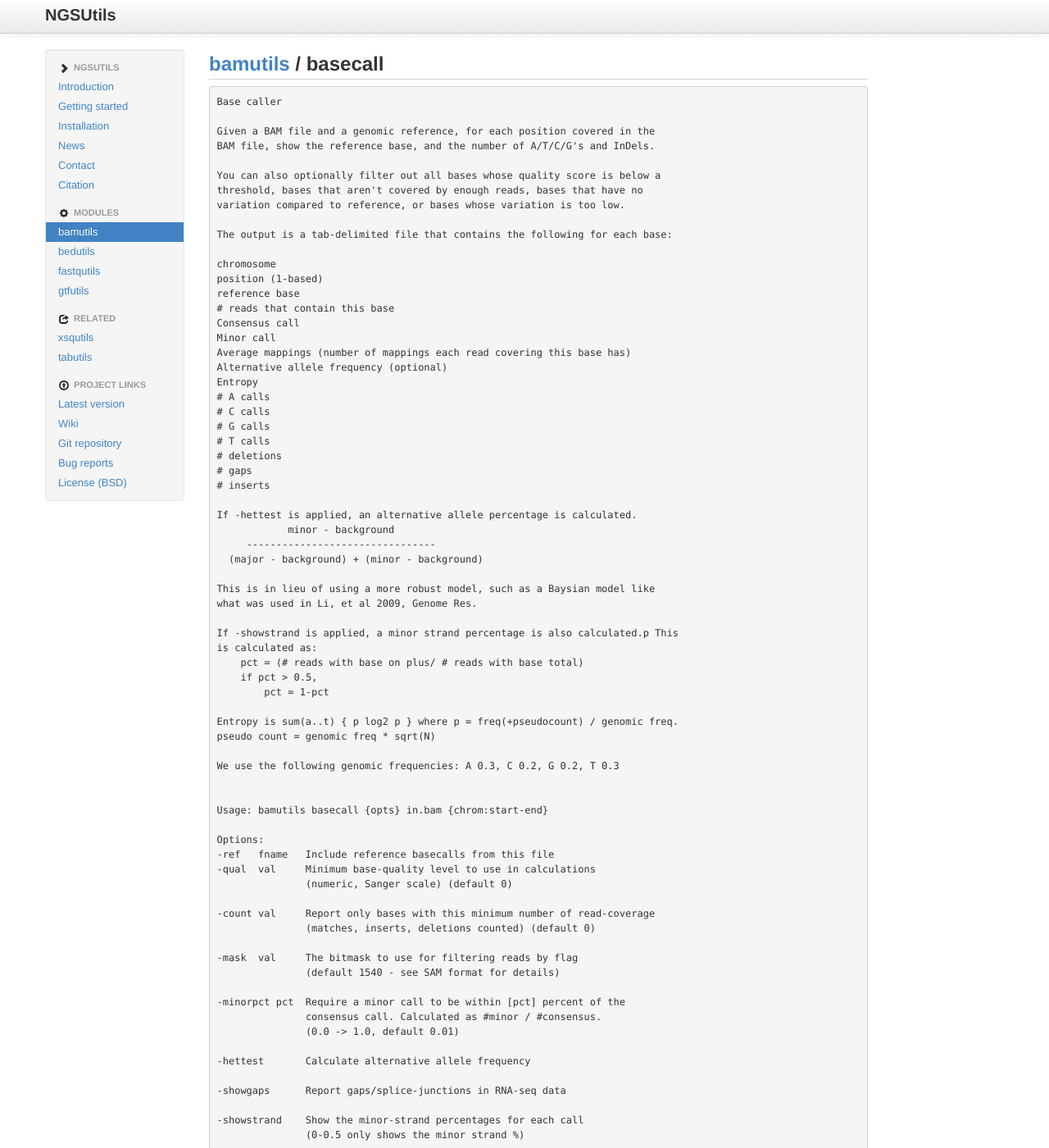
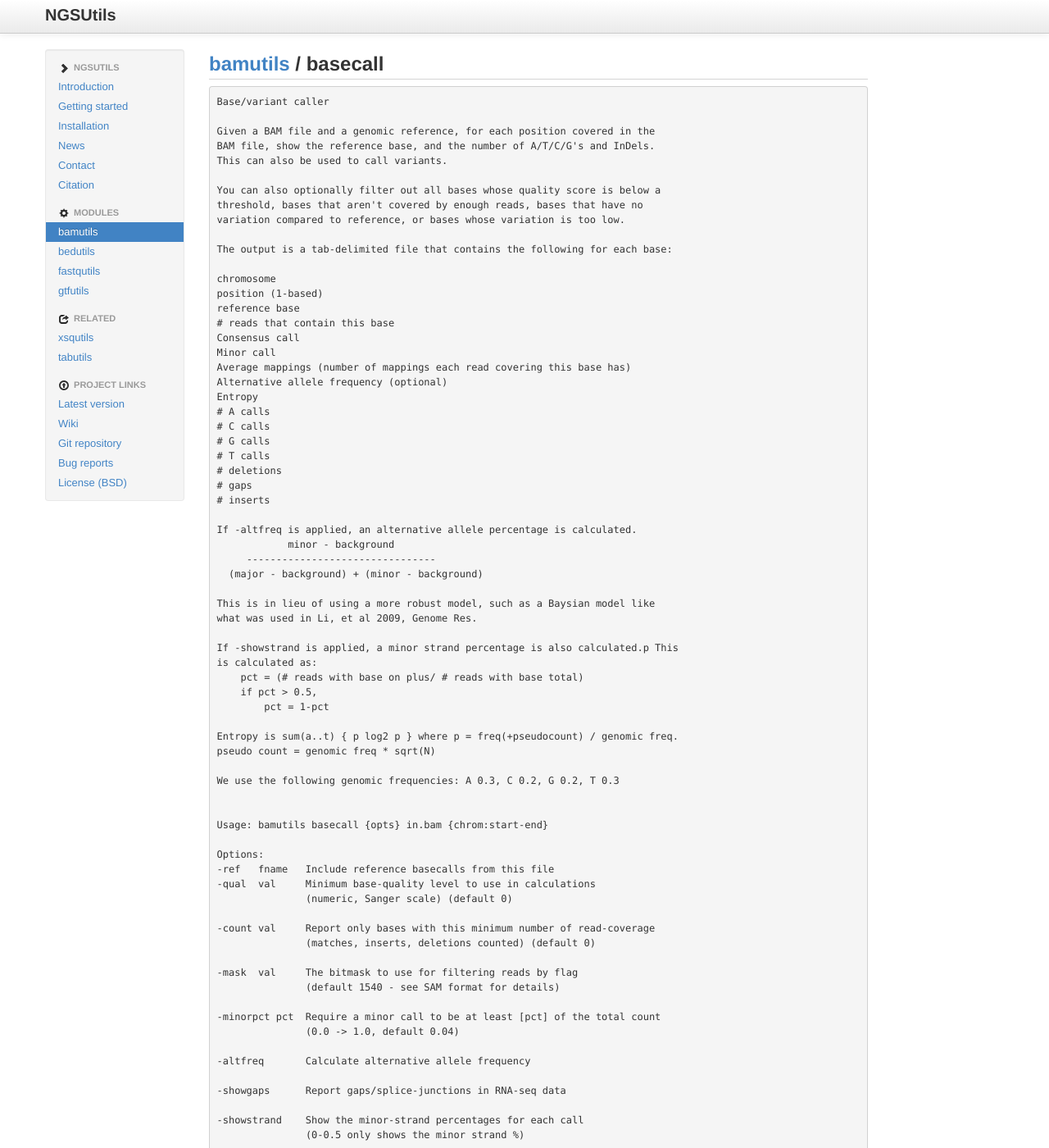
Before and after one commit to ngsutils/ngsutils.github.com, a Jekyll site: the page built from modules/bamutils/basecall/index.md, in a window 1280 px wide and 1400 px high. Shown: the whole window at 82% size. Built offline with Jekyll 4.4.1, drawn with Linux system fonts in a browser that asks for light colours; some of the changed text lies outside the part shown.

Commit message:
doc updates

```diff
--- a/modules/bamutils/basecall/index.md
+++ b/modules/bamutils/basecall/index.md
@@ -4,10 +4,11 @@ title: basecall
 module: bamutils
 ---
 
-    Base caller
+    Base/variant caller
 
     Given a BAM file and a genomic reference, for each position covered in the
     BAM file, show the reference base, and the number of A/T/C/G's and InDels.
+    This can also be used to call variants.
 
     You can also optionally filter out all bases whose quality score is below a
     threshold, bases that aren't covered by enough reads, bases that have no
@@ -32,7 +33,7 @@ module: bamutils
     # gaps
     # inserts
 
-    If -hettest is applied, an alternative allele percentage is calculated.
+    If -altfreq is applied, an alternative allele percentage is calculated.
                 minor - background
          --------------------------------
       (major - background) + (minor - background)
@@ -65,11 +66,10 @@ module: bamutils
     -mask  val     The bitmask to use for filtering reads by flag
                    (default 1540 - see SAM format for details)
 
-    -minorpct pct  Require a minor call to be within [pct] percent of the
-                   consensus call. Calculated as #minor / #consensus.
-                   (0.0 -> 1.0, default 0.01)
+    -minorpct pct  Require a minor call to be at least [pct] of the total count
+                   (0.0 -> 1.0, default 0.04)
 
-    -hettest       Calculate alternative allele frequency
+    -altfreq       Calculate alternative allele frequency
 
     -showgaps      Report gaps/splice-junctions in RNA-seq data
 
```
Also changed, not shown: modules/bamutils/index.md (+2 -1 lines), modules/gtfutils/tobed/index.md (+8 -1 lines).
